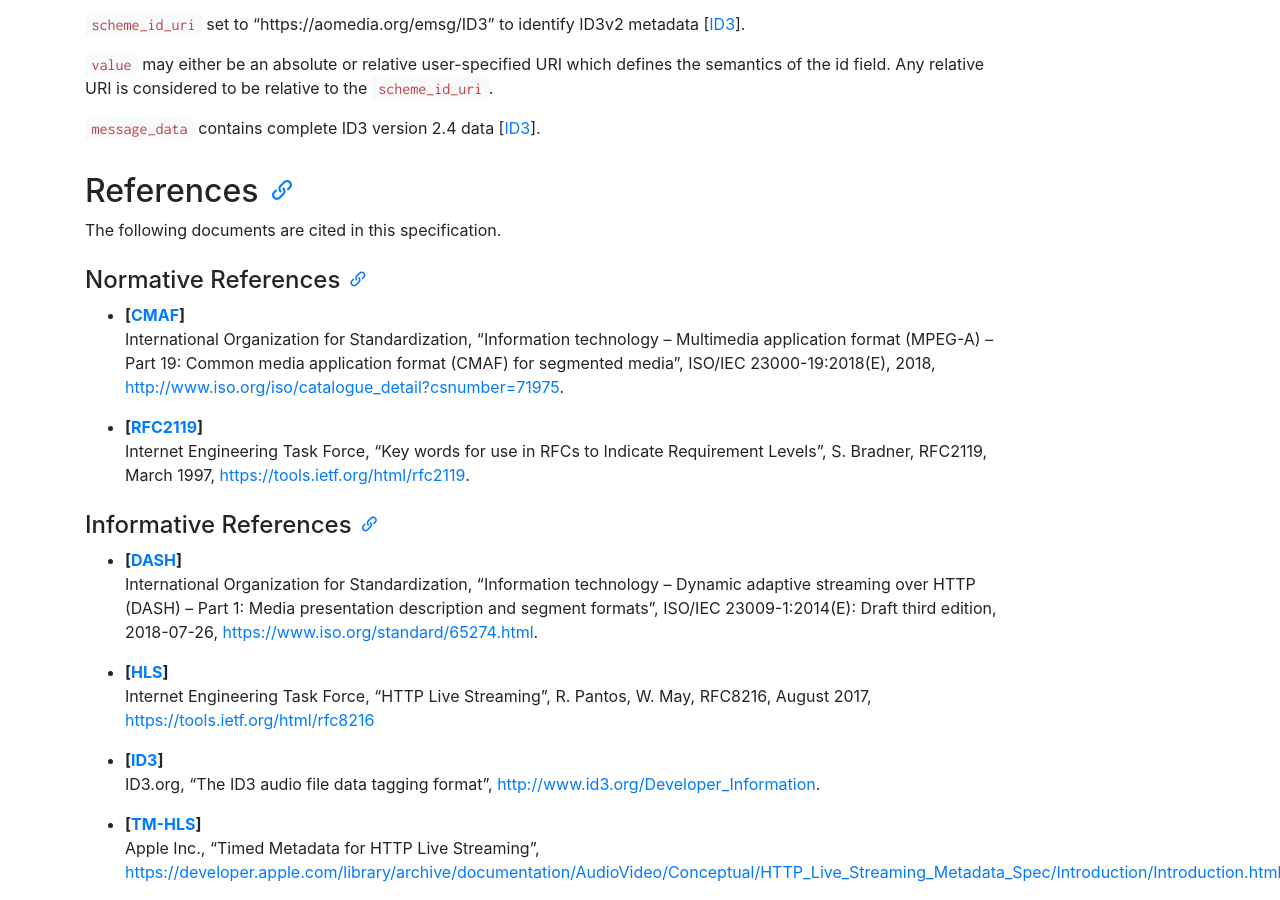
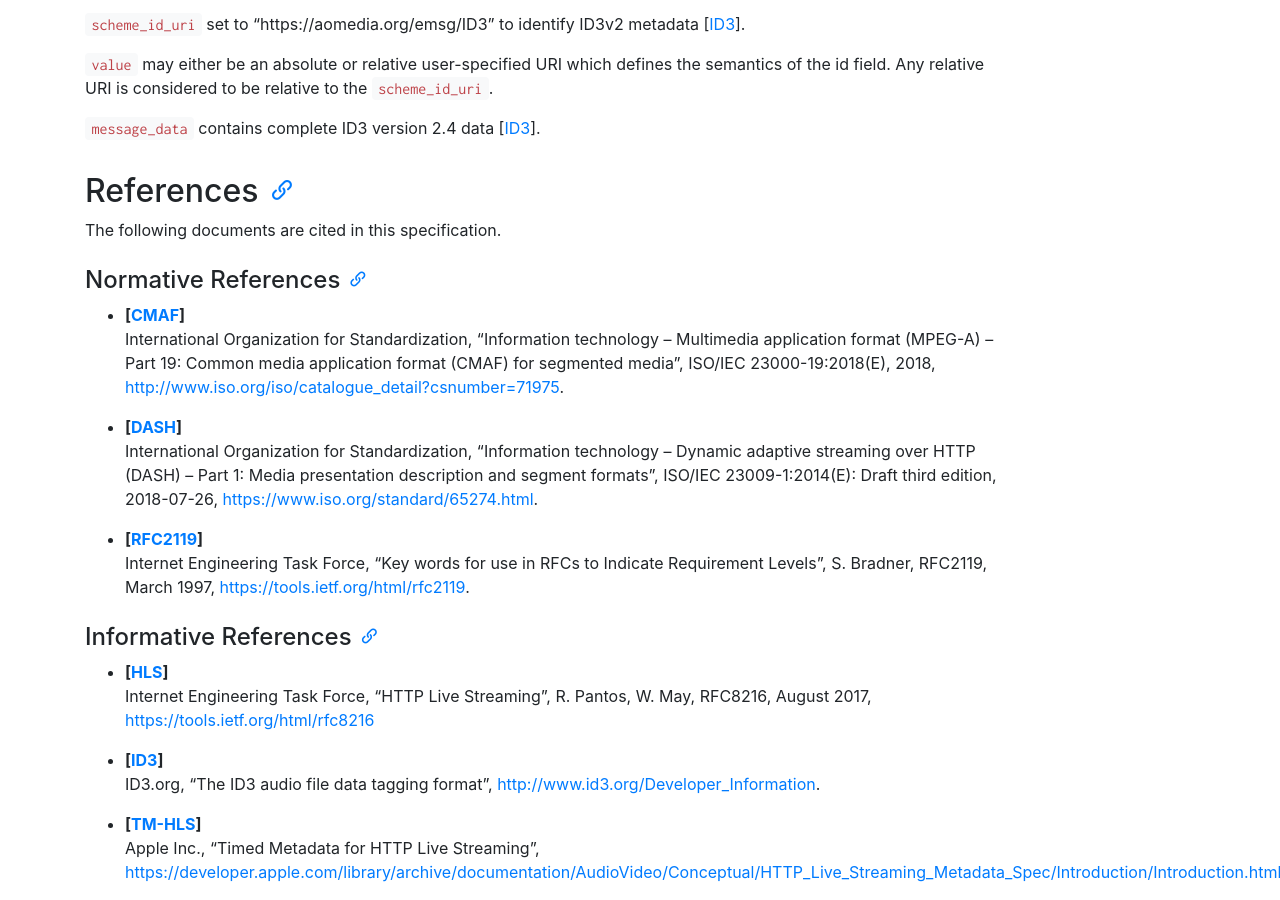
Before and after one commit to AOMediaCodec/id3-emsg, a Jekyll site: the page built from index.md, in a window 1280 px wide and 900 px high, scrolled down 2438 px. Built offline with Jekyll 4.4.1, drawn with Linux system fonts in a browser that asks for light colours; nearby versions of some CDN libraries.

Commit message:
Update av1-id3.md

```diff
--- a/av1-id3.md
+++ b/av1-id3.md
@@ -117,17 +117,17 @@ The following documents are cited in this specification.
     -- Part 19: Common media application format (CMAF) for segmented media",
     ISO/IEC 23000-19:2018(E), 2018, <http://www.iso.org/iso/catalogue_detail?csnumber=71975>.
 
-  * **\[[RFC2119]\]**
-    Internet Engineering Task Force, "Key words for use in RFCs to Indicate Requirement Levels", S. Bradner, RFC2119, March 1997, <https://tools.ietf.org/html/rfc2119>.
-
-#### Informative References
-{:.no_toc }
   * **\[[DASH]\]**
     International Organization for Standardization, "Information
     technology -- Dynamic adaptive streaming over HTTP (DASH)
     -- Part 1: Media presentation description and segment formats", ISO/IEC
     23009-1:2014(E): Draft third edition, 2018-07-26, <https://www.iso.org/standard/65274.html>.
 
+  * **\[[RFC2119]\]**
+    Internet Engineering Task Force, "Key words for use in RFCs to Indicate Requirement Levels", S. Bradner, RFC2119, March 1997, <https://tools.ietf.org/html/rfc2119>.
+
+#### Informative References
+{:.no_toc }
   * **\[[HLS]\]**
     Internet Engineering Task Force, "HTTP Live Streaming", R. Pantos, W. May, RFC8216, August 2017, <https://tools.ietf.org/html/rfc8216>
 
```
